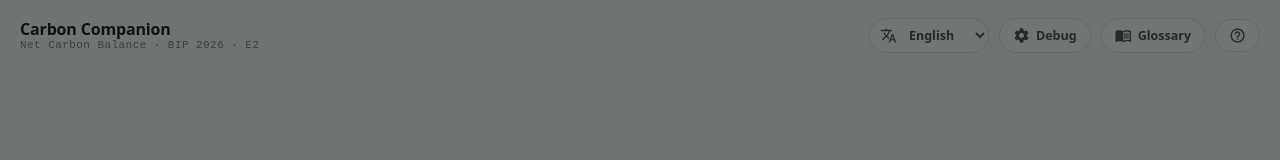
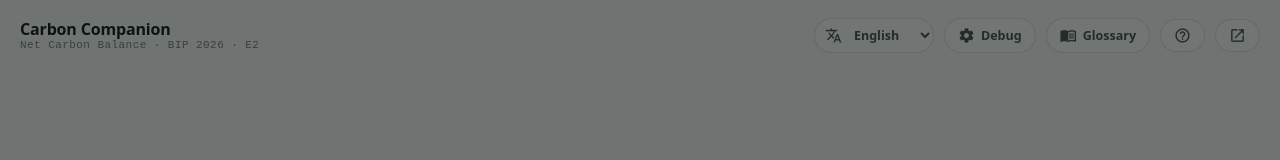
Before and after one commit to SirQuacksALot/carbonCompanion, a website: page index.html in a window 1280 px wide. Shown: the top 160 px of the page. Drawn offline with Linux system fonts and the light colour scheme; a web font is replaced by a local one.

Commit message:
feat: add link to teammate dashboard

```diff
--- a/index.html
+++ b/index.html
@@ -32,6 +32,9 @@
       <button class="debug-toggle" id="tourHelp" aria-label="Tutorial anzeigen" title="Tutorial">
         <span class="material-icons" aria-hidden="true">help_outline</span>
       </button>
+      <a class="debug-toggle" href="https://marija-risteska.github.io/ai-carbon-dashboard/" target="_blank" rel="noopener noreferrer" aria-label="Marija Risteska's Dashboard" title="Marija Risteska's Dashboard">
+        <span class="material-icons" aria-hidden="true">open_in_new</span>
+      </a>
     </div>
   </header>
 
--- a/style.css
+++ b/style.css
@@ -81,6 +81,7 @@ body{
   font:inherit; font-size:12.5px; font-weight:600; color:var(--fg-2);
   background:var(--surface-2); border:1px solid var(--line); border-radius:999px;
   padding:7px 13px; cursor:pointer; display:inline-flex; align-items:center; gap:6px;
+  text-decoration:none;
 }
 .debug-toggle:hover{ background:var(--surface-3); color:var(--fg) }
 .debug-toggle .material-icons{ font-size:17px }
```
